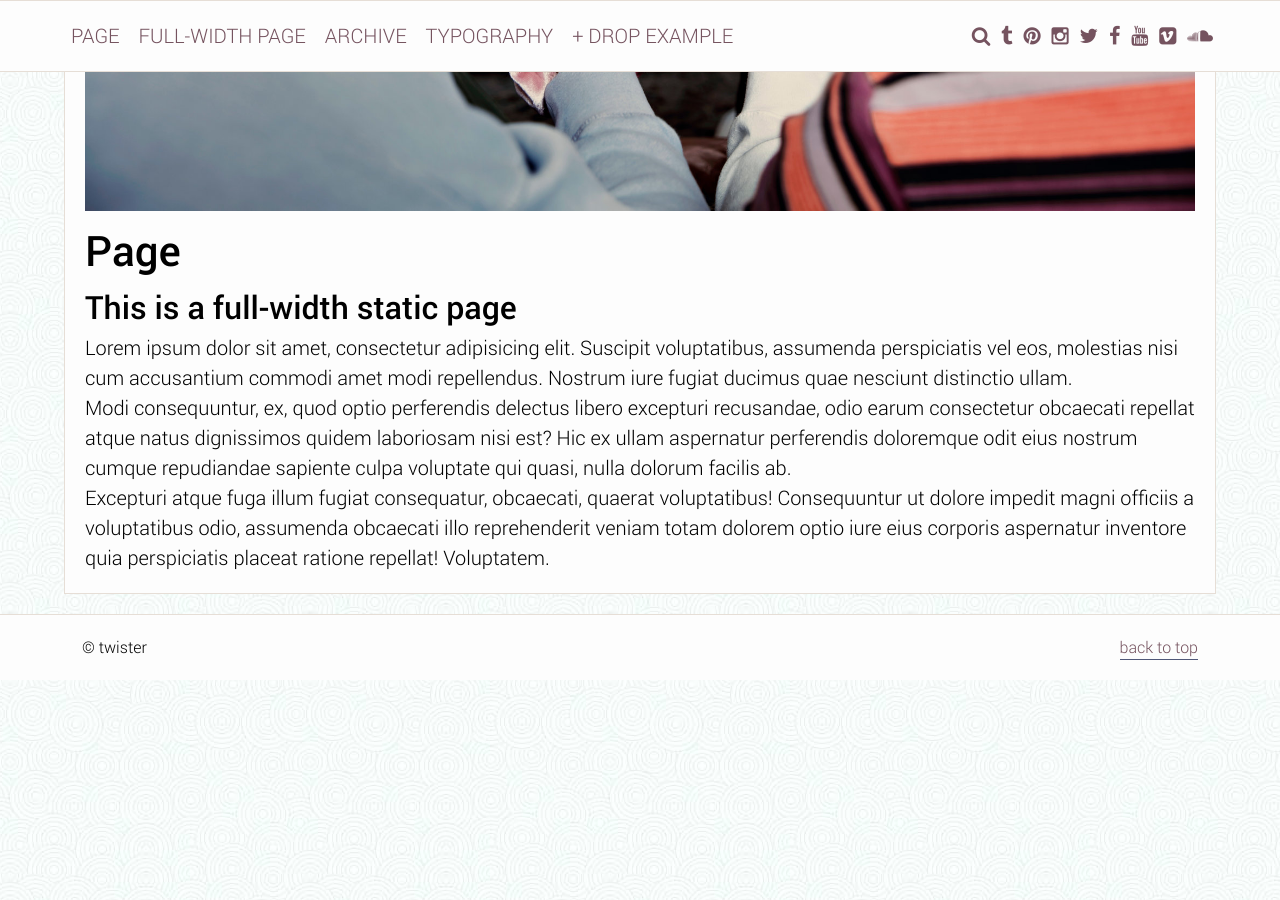
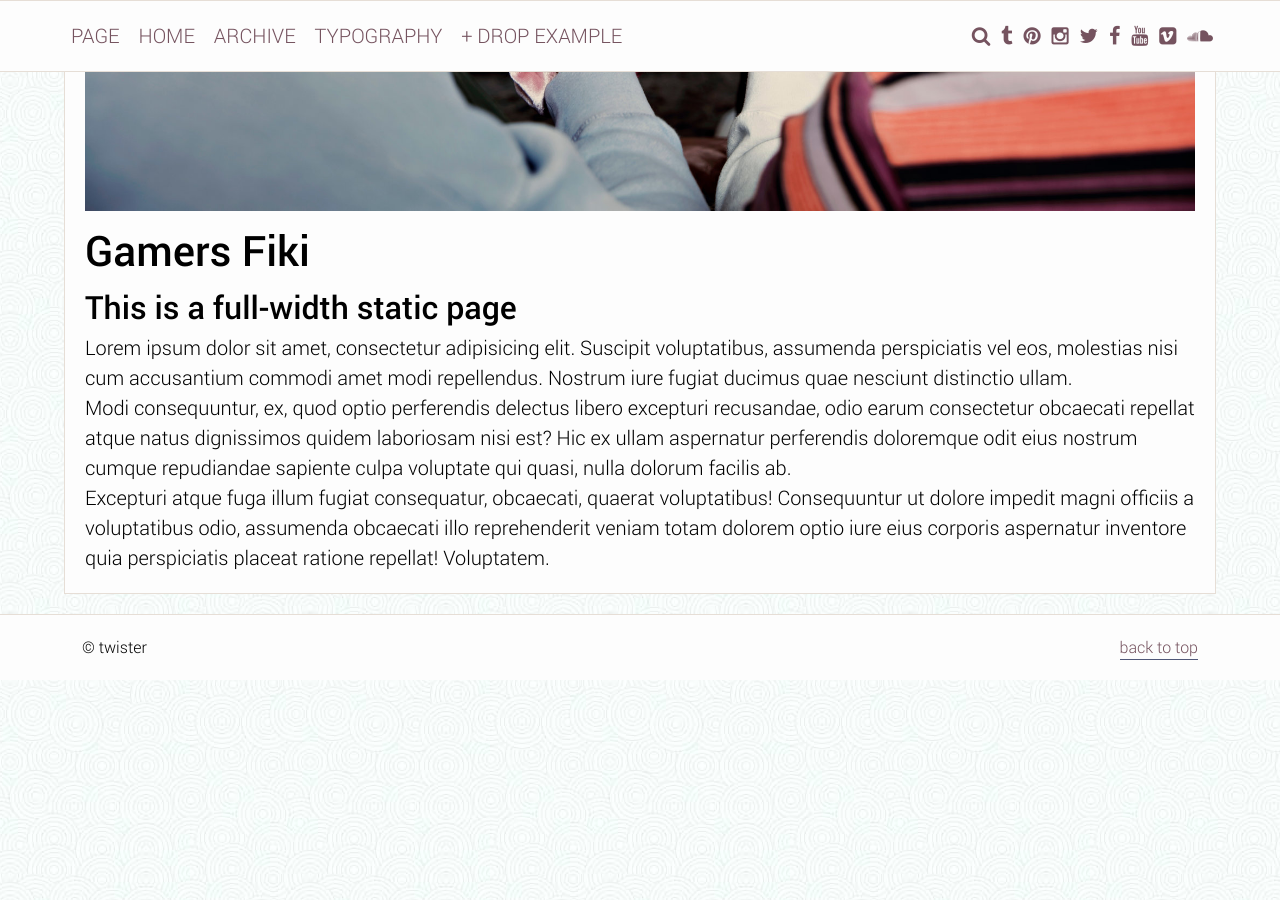
Before and after one commit to NowlasWolf/DesignTeam3, a Jekyll site: the page built from home/index.md, in a window 1280 px wide and 900 px high, scrolled down 672 px. Built offline with Jekyll 4.4.1, drawn with Linux system fonts in a browser that asks for light colours.

Commit message:
changed page-full to our home page

```diff
--- a/_includes/nav.html
+++ b/_includes/nav.html
@@ -7,7 +7,7 @@
                     <a href="{{ site.baseurl | replace: '//', '/' }}/page">Page</a>
                 </li>
                 <li>
-                    <a href="{{ site.baseurl | replace: '//', '/' }}/page-full">Full-Width Page</a>
+                    <a href="{{ site.baseurl | replace: '//', '/' }}/home">Home</a>
                 </li>
                 <li>
                     <a href="{{ site.baseurl | replace: '//', '/' }}/archive">Archive</a>
--- a/page-full/index.md
+++ b/home/index.md
@@ -1,7 +1,7 @@
 ---
 layout: page_full
 featimg: playing_video_game_home.jpg
-title: Page
+title: Gamers Fiki
 ---
 ## This is a full-width static page
 
```
